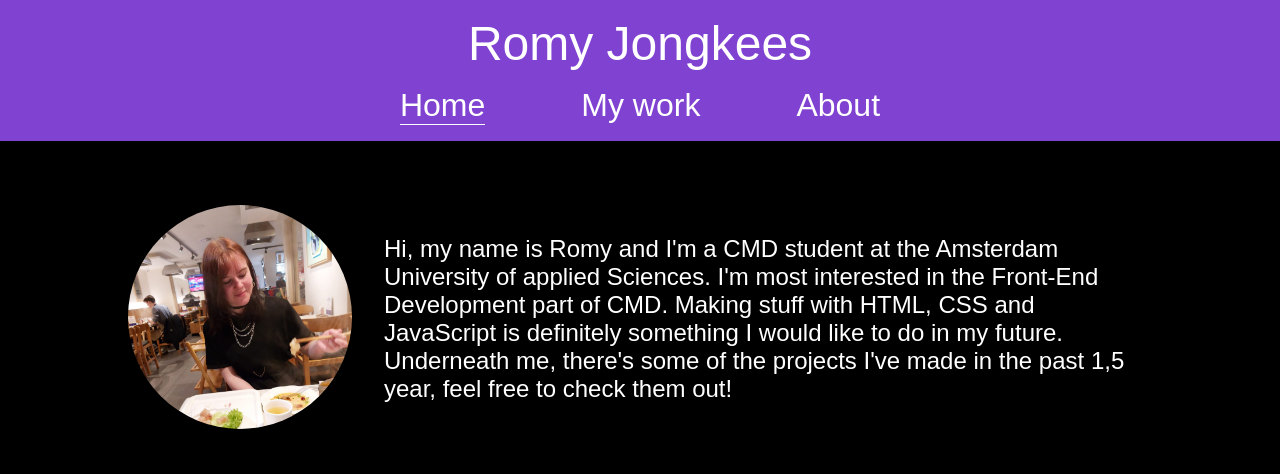
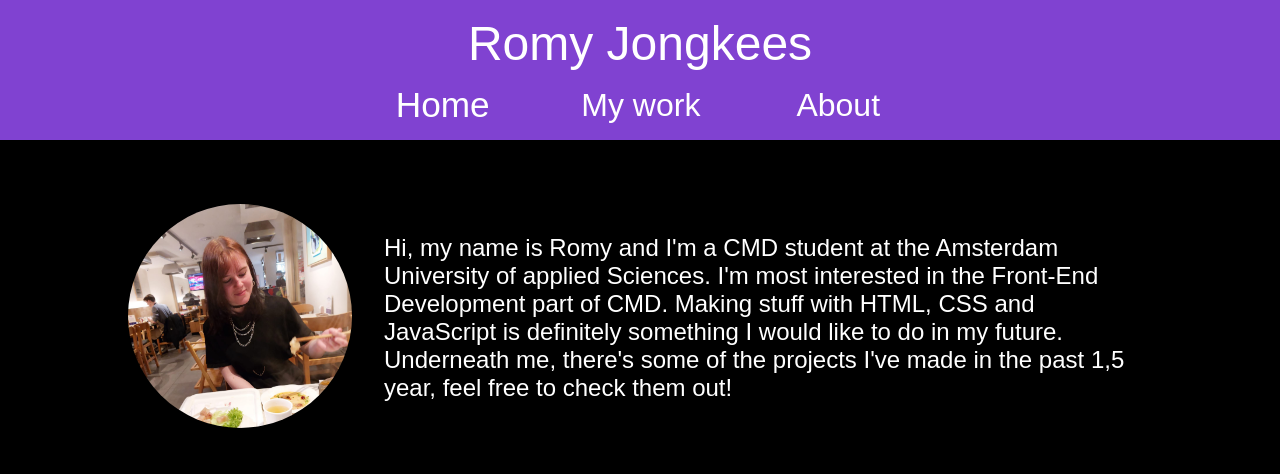
Before and after one commit to romyjkk/myportfolio, a plain HTML site: page index.html in a window 1280 px wide. In both pictures the pointer is over the element "Home". Shown: the top 474 px of the page. Drawn offline with Linux system fonts and the light colour scheme; a web font is replaced by a local one.

Commit message:
Add files via upload

```diff
--- a/styles/styles.css
+++ b/styles/styles.css
@@ -46,11 +46,11 @@ header nav ul:nth-of-type(2) li {
 }
 
 header nav ul:nth-of-type(2) a p {
-
+  transition: 1s;
 }
 
 header nav ul:nth-of-type(2) a p:hover {
-    border-bottom: 1px solid var(--white);
+    transform: scale(1.1);
 }
 
 header nav ul li p {
```
